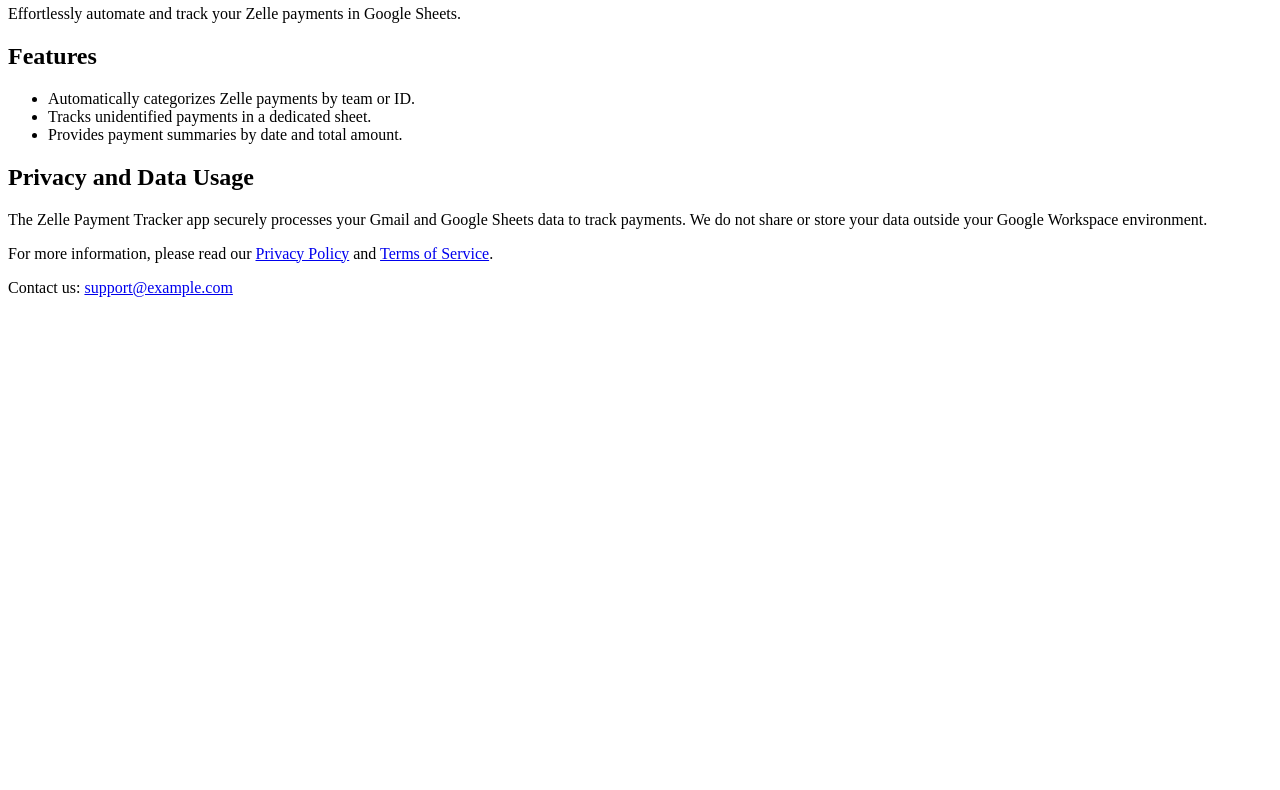
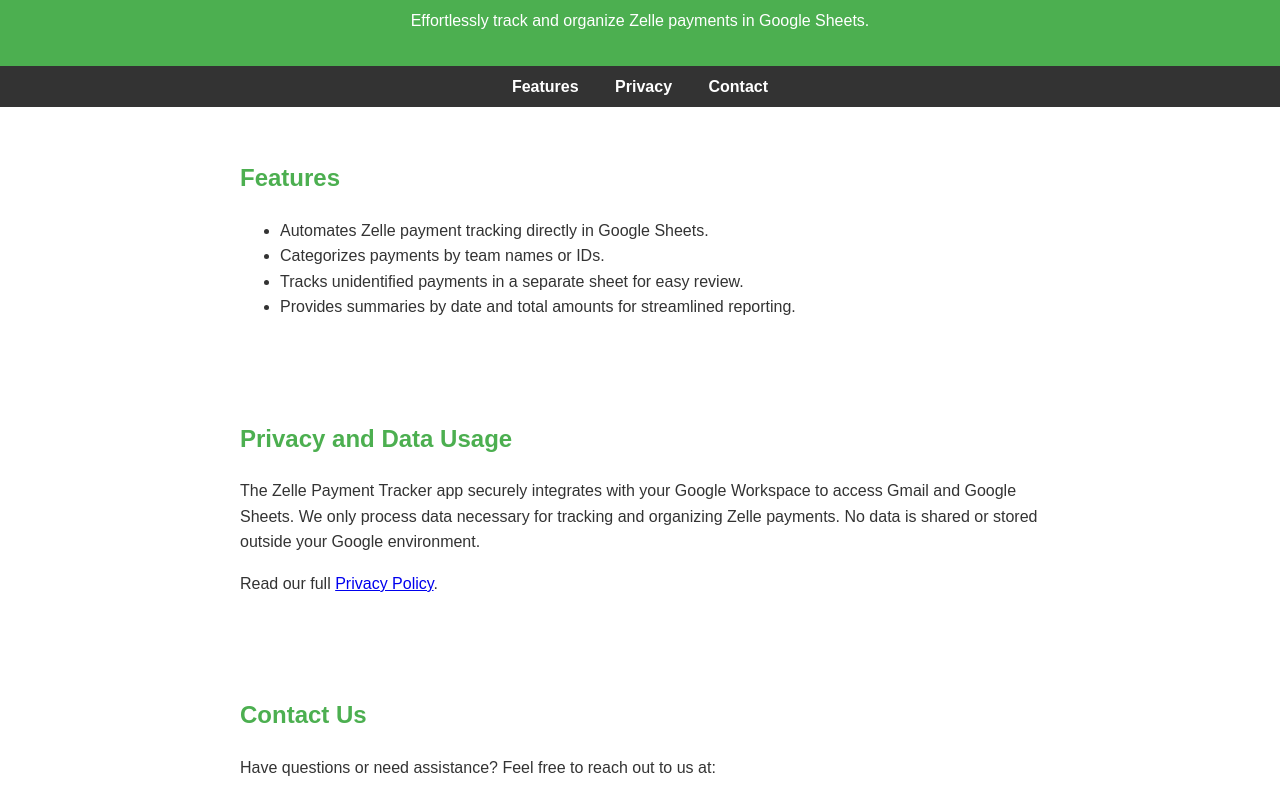
Before and after one commit to utmehrotra/APA-Zelle-Tracker, a plain HTML site: page index.html in a window 1280 px wide. Shown: the part 75-865 px from the top of the page. Before the commit the page ends 800 px from the top, so only its background shows below. Drawn offline with Linux system fonts and the light colour scheme.

Commit message:
Update index.html

```diff
--- a/index.html
+++ b/index.html
@@ -3,31 +3,105 @@
 <head>
   <meta charset="UTF-8">
   <meta name="viewport" content="width=device-width, initial-scale=1.0">
+  <meta name="description" content="Zelle Payment Tracker - Automate your Zelle payment tracking and organization in Google Sheets.">
   <title>Zelle Payment Tracker</title>
+  <style>
+    body {
+      font-family: Arial, sans-serif;
+      margin: 0;
+      padding: 0;
+      line-height: 1.6;
+      color: #333;
+    }
+    header {
+      background: #4CAF50;
+      color: #fff;
+      padding: 1rem 0;
+      text-align: center;
+    }
+    header h1 {
+      margin: 0;
+    }
+    nav {
+      background: #333;
+      color: #fff;
+      padding: 0.5rem;
+      text-align: center;
+    }
+    nav a {
+      color: #fff;
+      text-decoration: none;
+      margin: 0 1rem;
+      font-weight: bold;
+    }
+    section {
+      padding: 2rem;
+      max-width: 800px;
+      margin: auto;
+    }
+    section h2 {
+      color: #4CAF50;
+    }
+    footer {
+      background: #f4f4f4;
+      color: #333;
+      text-align: center;
+      padding: 1rem 0;
+      border-top: 1px solid #ddd;
+    }
+    footer a {
+      color: #4CAF50;
+      text-decoration: none;
+    }
+  </style>
 </head>
 <body>
   <header>
     <h1>Zelle Payment Tracker</h1>
-    <p>Effortlessly automate and track your Zelle payments in Google Sheets.</p>
+    <p>Effortlessly track and organize Zelle payments in Google Sheets.</p>
   </header>
-  <section>
+
+  <nav>
+    <a href="#features">Features</a>
+    <a href="#privacy">Privacy</a>
+    <a href="#contact">Contact</a>
+  </nav>
+
+  <section id="features">
     <h2>Features</h2>
     <ul>
-      <li>Automatically categorizes Zelle payments by team or ID.</li>
-      <li>Tracks unidentified payments in a dedicated sheet.</li>
-      <li>Provides payment summaries by date and total amount.</li>
+      <li>Automates Zelle payment tracking directly in Google Sheets.</li>
+      <li>Categorizes payments by team names or IDs.</li>
+      <li>Tracks unidentified payments in a separate sheet for easy review.</li>
+      <li>Provides summaries by date and total amounts for streamlined reporting.</li>
     </ul>
   </section>
-  <section>
+
+  <section id="privacy">
     <h2>Privacy and Data Usage</h2>
     <p>
-      The Zelle Payment Tracker app securely processes your Gmail and Google Sheets data to track payments.
-      We do not share or store your data outside your Google Workspace environment.
+      The Zelle Payment Tracker app securely integrates with your Google Workspace to access Gmail and Google Sheets.
+      We only process data necessary for tracking and organizing Zelle payments.
+      No data is shared or stored outside your Google environment.
     </p>
+    <p>Read our full <a href="https://yourdomain.com/privacy-policy" target="_blank">Privacy Policy</a>.</p>
   </section>
+
+  <section id="contact">
+    <h2>Contact Us</h2>
+    <p>
+      Have questions or need assistance? Feel free to reach out to us at:
+    </p>
+    <p>Email: <a href="mailto:support@yourdomain.com">support@yourdomain.com</a></p>
+    <p>Visit our <a href="https://yourdomain.com/faq" target="_blank">FAQ</a> for more information.</p>
+  </section>
+
   <footer>
-    <p>For more information, please read our <a href="https://example.com/privacy-policy">Privacy Policy</a> and <a href="https://example.com/terms-of-service">Terms of Service</a>.</p>
-    <p>Contact us: <a href="mailto:support@example.com">support@example.com</a></p>
+    <p>&copy; 2025 Zelle Payment Tracker. All rights reserved.</p>
+    <p>
+      <a href="https://yourdomain.com/terms-of-service" target="_blank">Terms of Service</a> |
+      <a href="https://yourdomain.com/privacy-policy" target="_blank">Privacy Policy</a>
+    </p>
   </footer>
 </body>
 </html>
```
